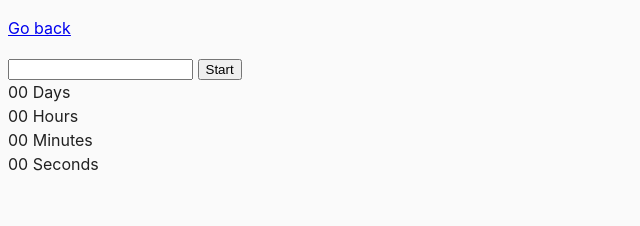
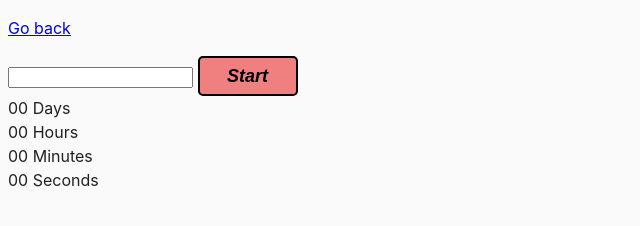
Before and after one commit to ya-sinska/goit-js-hw-09, a website built with Parcel: page src/02-timer.html in a window 1280 px wide. Shown: the whole page, without its empty margins (0-640 px from the left). Built offline with nearby package versions, Linux system fonts and the light colour scheme.

Commit message:
Update common css

```diff
--- a/src/css/common.css
+++ b/src/css/common.css
@@ -3,8 +3,8 @@
 }
 
 body {
-  font-family: -apple-system, BlinkMacSystemFont, 'Segoe UI', Roboto,
-    Oxygen-Sans, Ubuntu, Cantarell, 'Helvetica Neue', sans-serif;
+  font-family: -apple-system, BlinkMacSystemFont, 'Segoe UI', Roboto, Oxygen-Sans, Ubuntu, Cantarell,
+    'Helvetica Neue', sans-serif;
   -webkit-font-smoothing: antialiased;
   -moz-osx-font-smoothing: grayscale;
   background-color: #fafafa;
@@ -16,3 +16,13 @@ img {
   display: block;
   max-width: 100%;
 }
+button {
+  height: 40px;
+  width: 100px;
+  border: 2px solid black;
+  border-radius: 5px;
+  font-size: large;
+  font-weight: bold;
+  font-style: italic;
+  background-color: lightcoral;
+}
```
